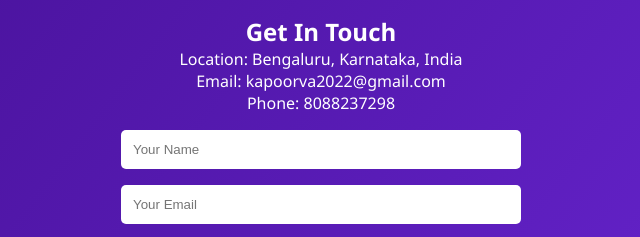
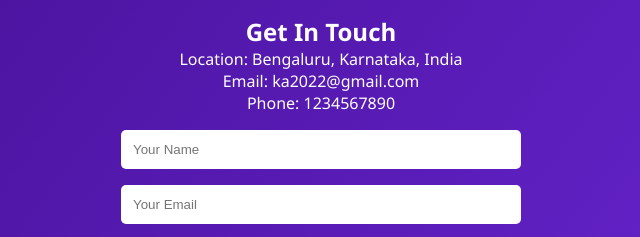
Before and after one commit to kapoorva1710/Shadowfox, a plain HTML site: page index.html in a window 1280 px wide. Shown: the part 1201-1438 px from the top of the page, 319-959 px from the left. Drawn offline with Linux system fonts and the light colour scheme.

Commit message:
Update index.html

```diff
--- a/index.html
+++ b/index.html
@@ -70,8 +70,8 @@
   <section id="contact">
     <h2>Get In Touch</h2>
     <p>Location: Bengaluru, Karnataka, India</p>
-    <p>Email: kapoorva2022@gmail.com</p>
-    <p>Phone: 8088237298</p>
+    <p>Email: ka2022@gmail.com</p>
+    <p>Phone: 1234567890</p>
     <form>
       <input type="text" placeholder="Your Name" required>
       <input type="email" placeholder="Your Email" required>
```
